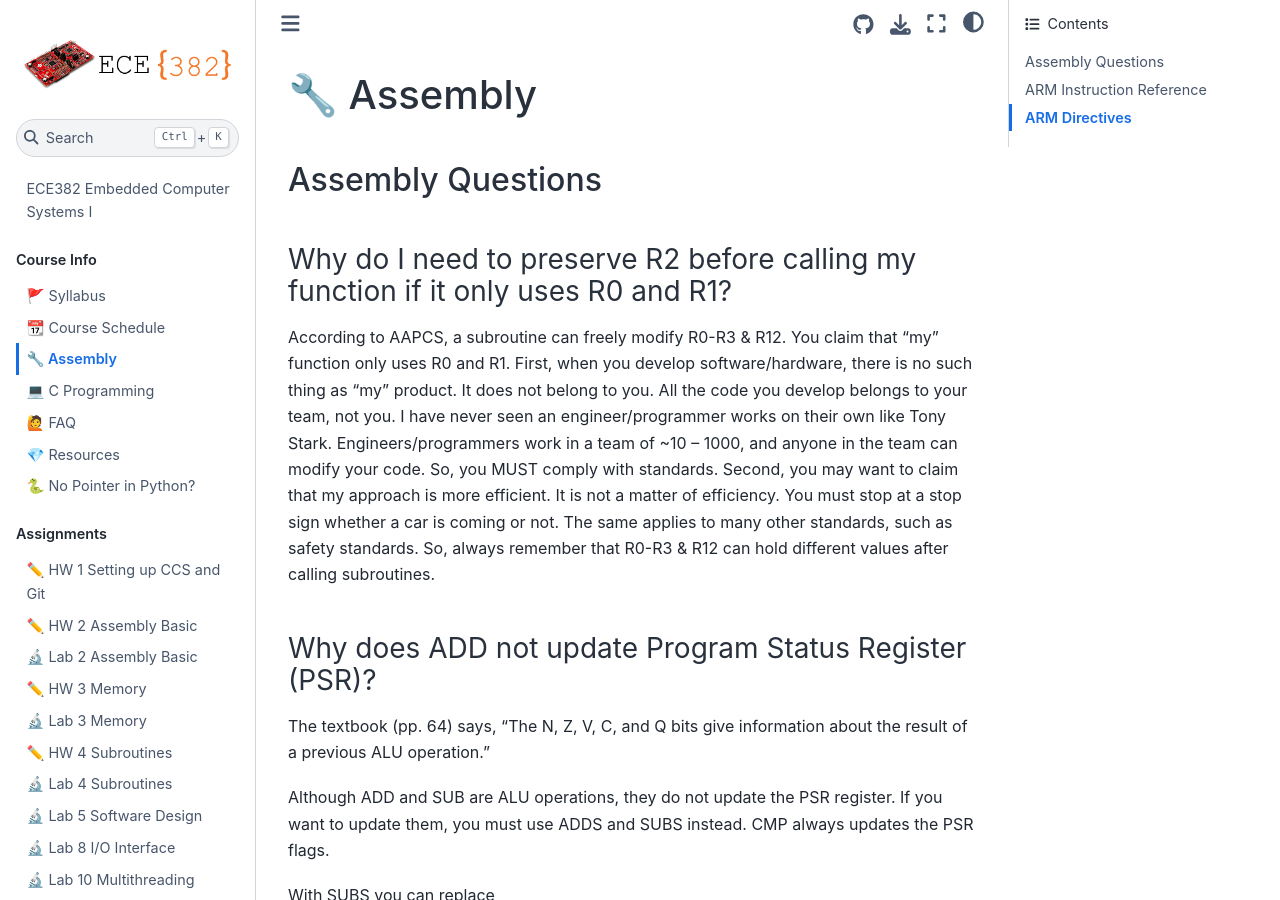
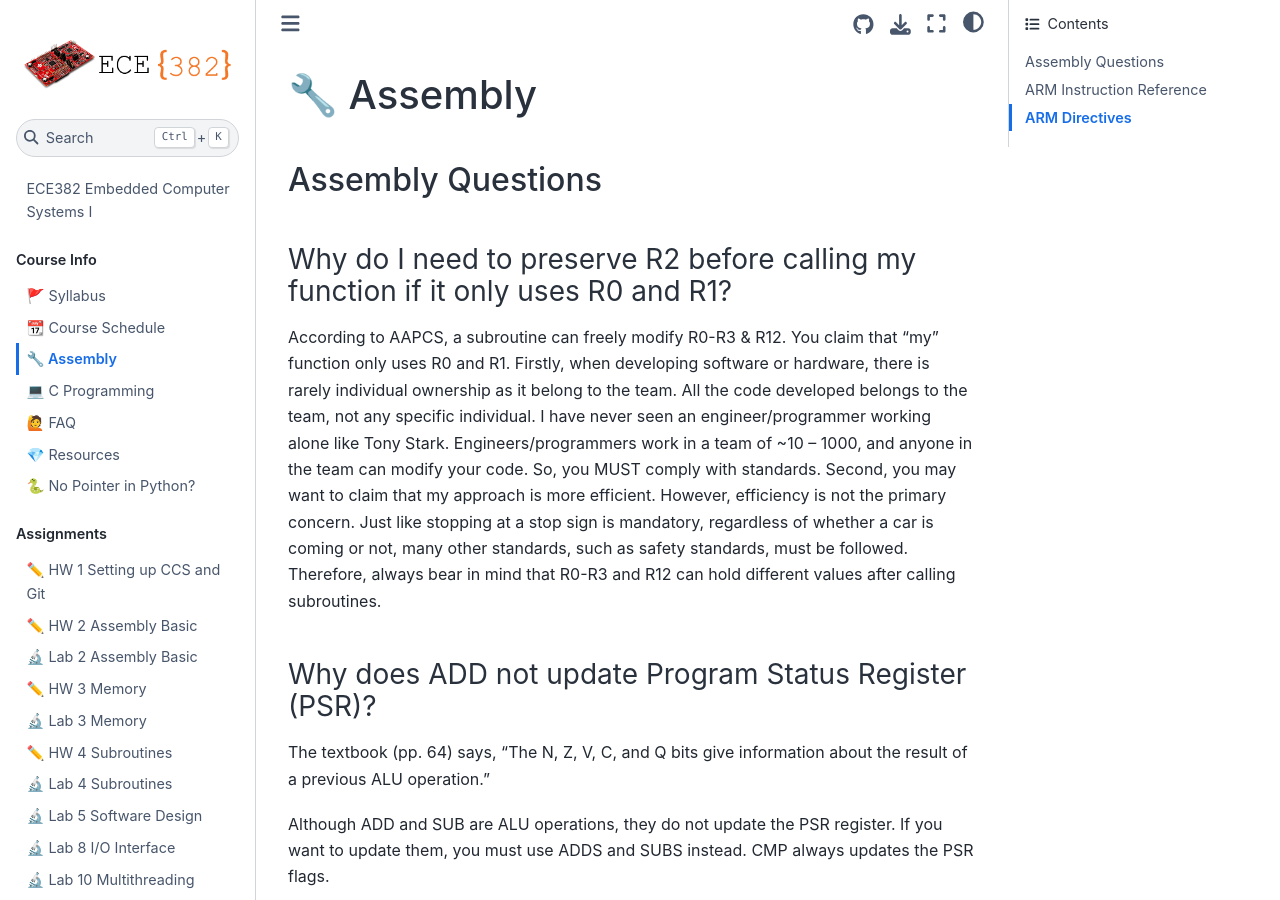
Before and after one commit to USAFA-ECE/ece382, a Jupyter Book: the page built from docs/assembly.md, in a window 1280 px wide and 900 px high. Built offline with Jupyter Book 1.0.4 settings and Sphinx 7.4.7 and the Sphinx Book theme 1.1.4, drawn with Linux system fonts in a browser that asks for light colours.

Commit message:
minor update

```diff
--- a/docs/assembly.md
+++ b/docs/assembly.md
@@ -5,7 +5,8 @@
 
 ### Why do I need to preserve R2 before calling my function if it only uses R0 and R1?
 
-According to AAPCS, a subroutine can freely modify R0-R3 & R12.  You claim that "my" function only uses R0 and R1.  First, when you develop software/hardware, there is no such thing as "my" product.  It does not belong to you.  All the code you develop belongs to your team, not you.  I have never seen an engineer/programmer works on their own like Tony Stark. Engineers/programmers work in a team of ~10 – 1000, and anyone in the team can modify your code.  So, you MUST comply with standards.  Second, you may want to claim that my approach is more efficient.  It is not a matter of efficiency.  You must stop at a stop sign whether a car is coming or not.  The same applies to many other standards, such as safety standards.  So, always remember that R0-R3 & R12 can hold different values after calling subroutines.
+According to AAPCS, a subroutine can freely modify R0-R3 & R12.  You claim that "my" function only uses R0 and R1.  Firstly, when developing software or hardware, there is rarely individual ownership as it belong to the team.  All the code developed belongs to the team, not any specific individual.  I have never seen an engineer/programmer working alone like Tony Stark. Engineers/programmers work in a team of ~10 – 1000, and anyone in the team can modify your code.  So, you MUST comply with standards.  Second, you may want to claim that my approach is more efficient. However, efficiency is not the primary concern. Just like stopping at a stop sign is mandatory, regardless of whether a car is coming or not, many other standards, such as safety standards, must be followed. Therefore, always bear in mind that R0-R3 and R12 can hold different values after calling subroutines.
+
 
 ### Why does ADD not update Program Status Register (PSR)?
 
```
